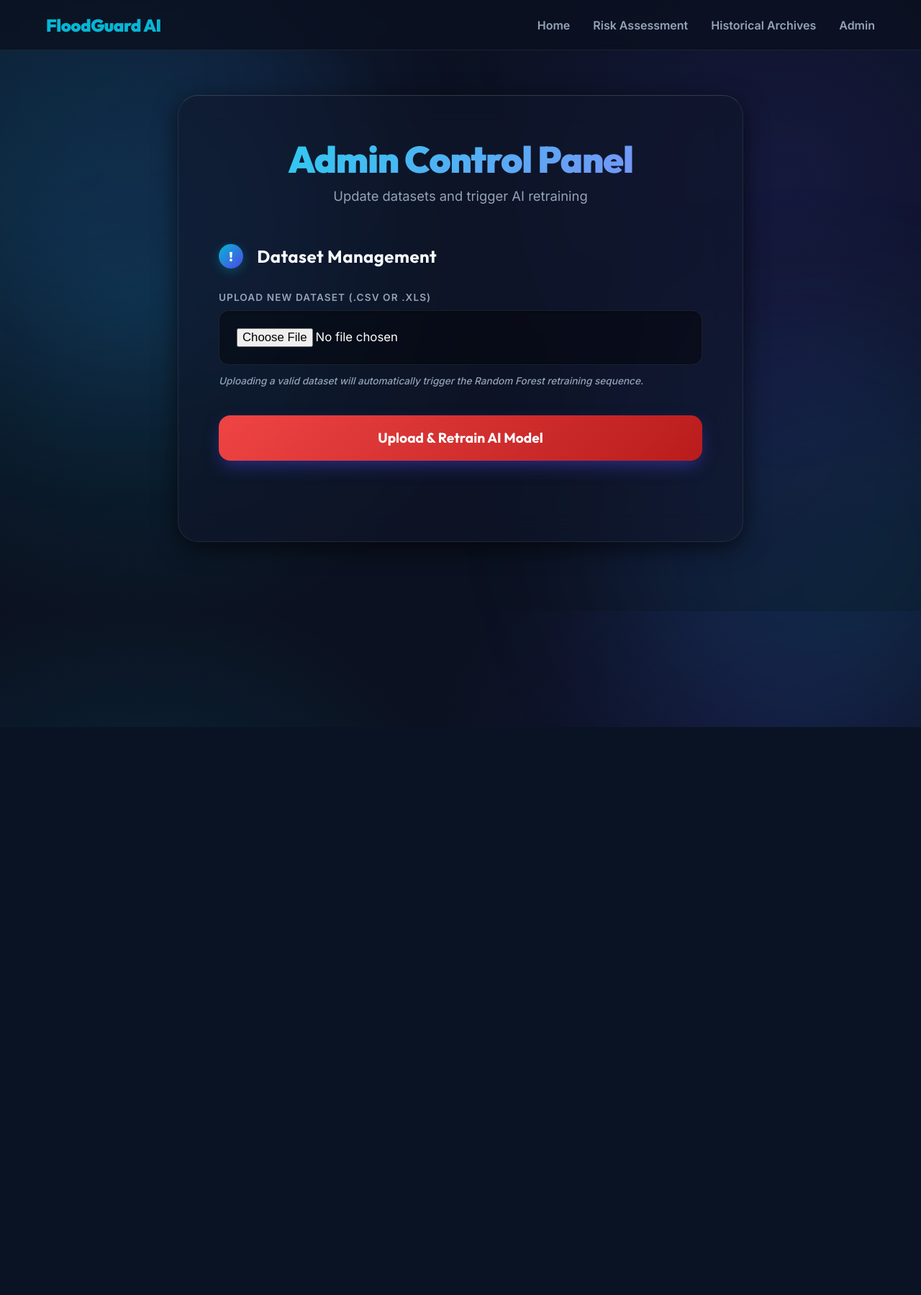
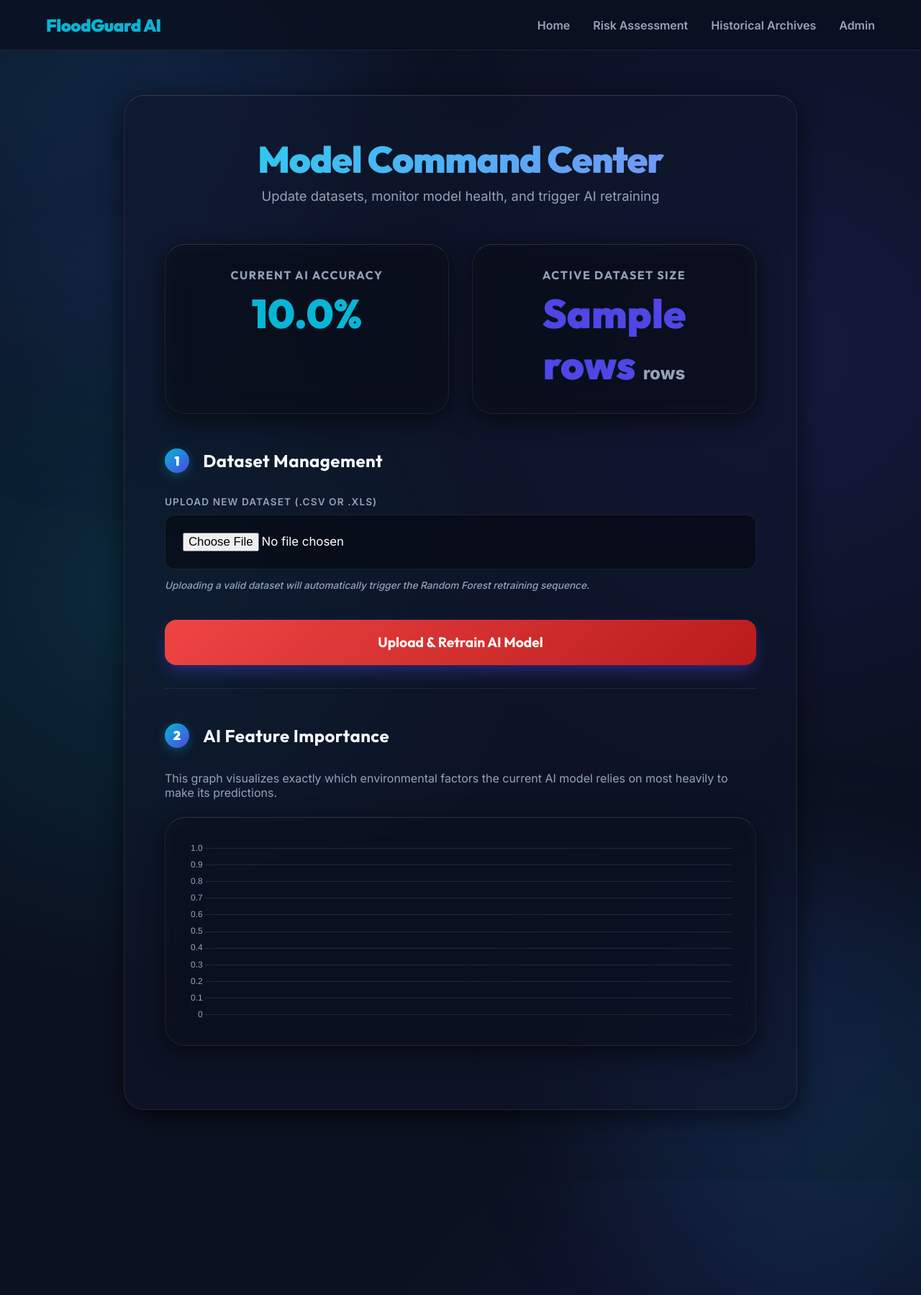
Before and after one commit to VEERA-0206/Flood-Prediction-system, a Flask app: template templates/admin.html in a window 1280 px wide; the page is wider, and only the part inside the window is pictured. Shown: that part at 72% size. Before the commit the page ends 1010 px from the top of that part, so only its background shows below. Run offline with Flask 3, Linux system fonts and the light colour scheme; the template is opened without the code that fills it: most values are stand-ins (such as "Sample title", 1, 10 or a date in 2020).

Commit message:
Admin page initial commit

```diff
--- a/app.py
+++ b/app.py
@@ -13,15 +13,22 @@
 features_path = 'model_features.pkl'
 
 def load_resources():
-    global model, features, df_full
+    global model, features, df_full, model_metrics
+    import json
     if os.path.exists(model_path):
         model = joblib.load(model_path)
         features = joblib.load(features_path)
-        df_full = pd.read_csv('flood_dataset_classification.xls')
+        df_full = pd.read_csv('datasets/flood_dataset_classification.xls')
+        try:
+            with open('model_metrics.json', 'r') as f:
+                model_metrics = json.load(f)
+        except:
+            model_metrics = {'accuracy': 0.0, 'rows': len(df_full)}
     else:
         model = None
         features = []
         df_full = None
+        model_metrics = None
 
 load_resources()
 
@@ -51,9 +58,10 @@
             elif file:
                 try:
                     # Save the uploaded file
-                    file.save('flood_dataset_classification.xls')
+                    file.save('datasets/flood_dataset_classification.xls')
 
                     # Trigger retraining
+                    from train_model import train_flood_model
                     message = train_flood_model()
 
                     # Reload the model into memory
@@ -61,7 +69,18 @@
                 except Exception as e:
                     error = f"Error during retraining: {str(e)}"
 
-    return render_template('admin.html', message=message, error=error)
+    feature_importances = []
+    feature_names = []
+    if model is not None:
+        feature_importances = list(model.feature_importances_)
+        feature_names = list(features)
+
+    return render_template('admin.html',
+                           message=message,
+                           error=error,
+                           metrics=model_metrics,
+                           feature_names=feature_names,
+                           feature_importances=feature_importances)
 
 @app.route('/get_features', methods=['POST'])
 def get_features():
@@ -87,13 +106,13 @@
         try:
             elev_resp = requests.get(elev_url, timeout=5).json()
             elevation = float(elev_resp.get('elevation', [0])[0])
-            api_log["elevation"] = f"{elevation}m (Source: Open-Meteo)"
+            api_log["elevation"] = f"{elevation}m"
 
             weather_resp = requests.get(weather_url, timeout=5).json()
             rainfall = float(weather_resp.get('current_weather', {}).get('precipitation', 0))
             if rainfall == 0 and 'hourly' in weather_resp:
                 rainfall = float(weather_resp['hourly']['precipitation'][0])
-            api_log["rainfall"] = f"{rainfall}mm (Source: Open-Meteo)"
+            api_log["rainfall"] = f"{rainfall}mm"
         except Exception as e:
             api_log["error"] = str(e)
             # Fallback ONLY if API fails completely
--- /dev/null
+++ b/model_metrics.json
@@ -0,0 +1 @@
+{"accuracy": 1.0, "rows": 118}
--- a/templates/admin.html
+++ b/templates/admin.html
@@ -2,11 +2,11 @@
 {% block title %}FloodGuard | Admin Control{% endblock %}
 
 {% block content %}
-<div class="container">
+<div class="container" style="max-width: 1000px;">
     <div class="glass-card">
         <header>
-            <h1>Admin Control Panel</h1>
-            <p class="subtitle">Update datasets and trigger AI retraining</p>
+            <h1>Model Command Center</h1>
+            <p class="subtitle">Update datasets, monitor model health, and trigger AI retraining</p>
         </header>
 
         {% if message %}
@@ -23,22 +23,110 @@
         </div>
         {% endif %}
 
+        {% if metrics %}
+        <div class="metrics-grid" style="display: grid; grid-template-columns: 1fr 1fr; gap: 2rem; margin-bottom: 3rem;">
+            <div class="glass-card" style="padding: 2rem; text-align: center; background: rgba(0,0,0,0.3);">
+                <h3 style="color: var(--text-muted); font-size: 1rem; text-transform: uppercase; letter-spacing: 0.1em; margin-bottom: 0.5rem;">Current AI Accuracy</h3>
+                <div style="font-size: 3.5rem; font-weight: 900; color: var(--primary); font-family: 'Outfit', sans-serif;">{{ "%.1f"|format(metrics.accuracy * 100) }}%</div>
+            </div>
+            <div class="glass-card" style="padding: 2rem; text-align: center; background: rgba(0,0,0,0.3);">
+                <h3 style="color: var(--text-muted); font-size: 1rem; text-transform: uppercase; letter-spacing: 0.1em; margin-bottom: 0.5rem;">Active Dataset Size</h3>
+                <div style="font-size: 3.5rem; font-weight: 900; color: var(--secondary); font-family: 'Outfit', sans-serif;">{{ metrics.rows }} <span style="font-size: 1.5rem; color: var(--text-muted);">rows</span></div>
+            </div>
+        </div>
+        {% endif %}
+
         <section class="form-section">
             <div class="section-header">
-                <span class="step-num">!</span>
+                <span class="step-num">1</span>
                 <h2>Dataset Management</h2>
             </div>
 
-            <form action="{{ url_for('admin') }}" method="POST" enctype="multipart/form-data">
+            <form action="{{ url_for('admin') }}" method="POST" enctype="multipart/form-data" onsubmit="return startRetraining()">
                 <div class="input-group" style="margin-bottom: 1.5rem;">
                     <label for="dataset">Upload New Dataset (.csv or .xls)</label>
                     <input type="file" id="dataset" name="dataset" accept=".csv, .xls, .xlsx" required style="padding: 1.5rem; background: rgba(0,0,0,0.4);">
                     <p class="map-hint" style="position: static; margin-top: 5px;">Uploading a valid dataset will automatically trigger the Random Forest retraining sequence.</p>
                 </div>
 
-                <button type="submit" style="background: linear-gradient(135deg, var(--danger), #b91c1c);">Upload & Retrain AI Model</button>
+                <button type="submit" id="retrain-btn" style="background: linear-gradient(135deg, var(--danger), #b91c1c);">Upload & Retrain AI Model</button>
             </form>
         </section>
+
+        {% if feature_names and feature_importances %}
+        <section class="form-section" style="border-bottom: none; margin-bottom: 0;">
+            <div class="section-header">
+                <span class="step-num">2</span>
+                <h2>AI Feature Importance</h2>
+            </div>
+            <p style="color: var(--text-muted); margin-bottom: 1.5rem;">This graph visualizes exactly which environmental factors the current AI model relies on most heavily to make its predictions.</p>
+            <div class="glass-card" style="padding: 2rem; background: rgba(0,0,0,0.2);">
+                <canvas id="featureChart" height="100"></canvas>
+            </div>
+        </section>
+        {% endif %}
     </div>
 </div>
+
+<script>
+function startRetraining() {
+    const btn = document.getElementById('retrain-btn');
+    btn.innerHTML = '<span style="display: inline-block; animation: pulse 1s infinite;">⚙️ Retraining AI Model... Please Wait</span>';
+    btn.style.opacity = '0.8';
+    btn.style.cursor = 'wait';
+    return true; // allow form submission
+}
+</script>
+
+<style>
+@keyframes pulse {
+    0% { opacity: 0.5; }
+    50% { opacity: 1; }
+    100% { opacity: 0.5; }
+}
+</style>
 {% endblock %}
+
+{% block scripts %}
+{% if feature_names and feature_importances %}
+<script>
+    const featCtx = document.getElementById('featureChart').getContext('2d');
+
+    // Parse Jinja variables safely into JS
+    const labels = {{ feature_names | tojson | safe }};
+    const data = {{ feature_importances | tojson | safe }};
+
+    new Chart(featCtx, {
+        type: 'bar',
+        data: {
+            labels: labels,
+            datasets: [{
+                label: 'Relative Importance',
+                data: data,
+                backgroundColor: 'rgba(6, 182, 212, 0.6)',
+                borderColor: 'rgba(6, 182, 212, 1)',
+                borderWidth: 1,
+                borderRadius: 4
+            }]
+        },
+        options: {
+            responsive: true,
+            plugins: {
+                legend: { display: false }
+            },
+            scales: {
+                y: {
+                    beginAtZero: true,
+                    grid: { color: 'rgba(255, 255, 255, 0.1)' },
+                    ticks: { color: '#94a3b8' }
+                },
+                x: {
+                    grid: { display: false },
+                    ticks: { color: '#94a3b8' }
+                }
+            }
+        }
+    });
+</script>
+{% endif %}
+{% endblock %}
```
Also changed, not shown: train_model.py (+10 -2 lines), 4 other files.
